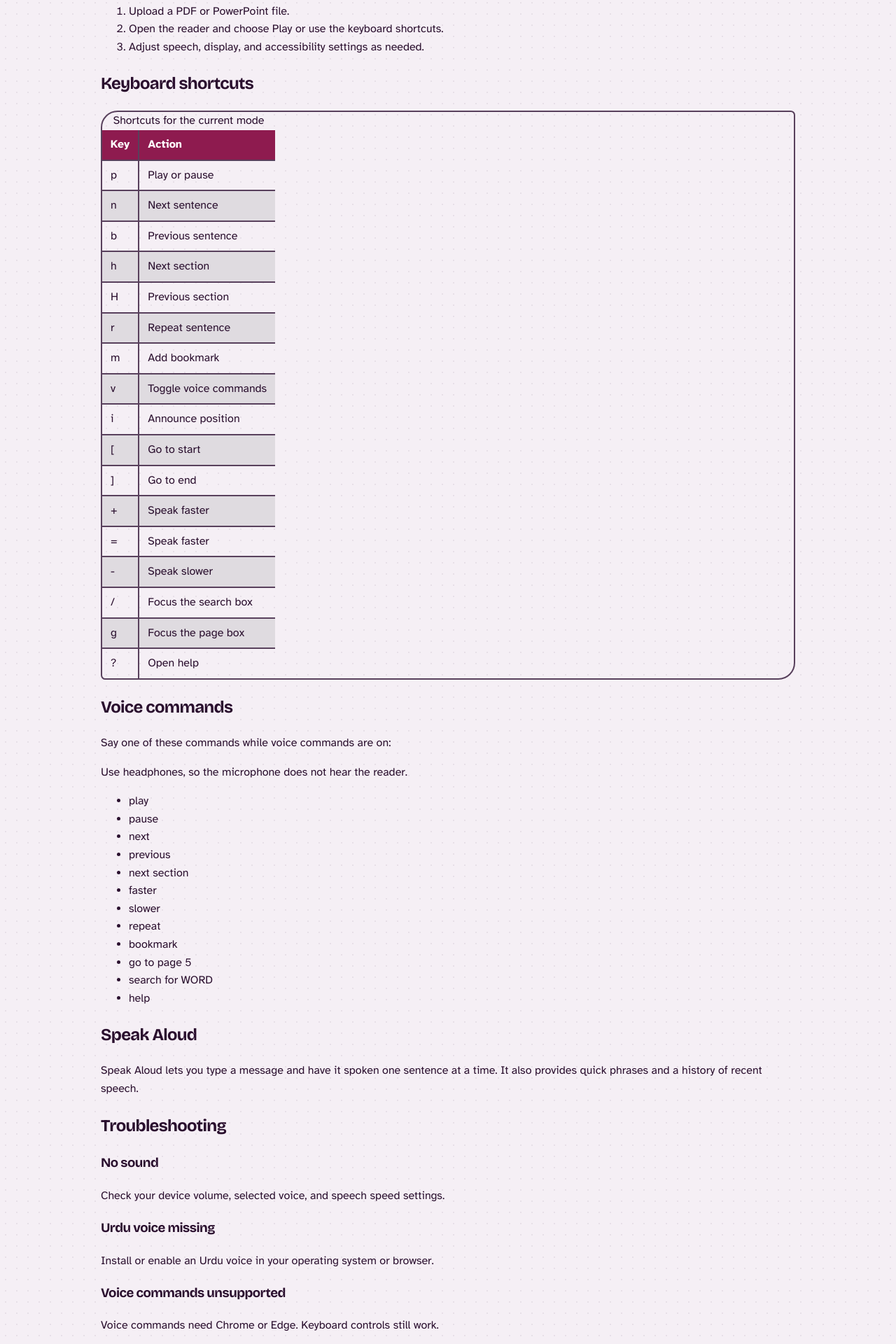
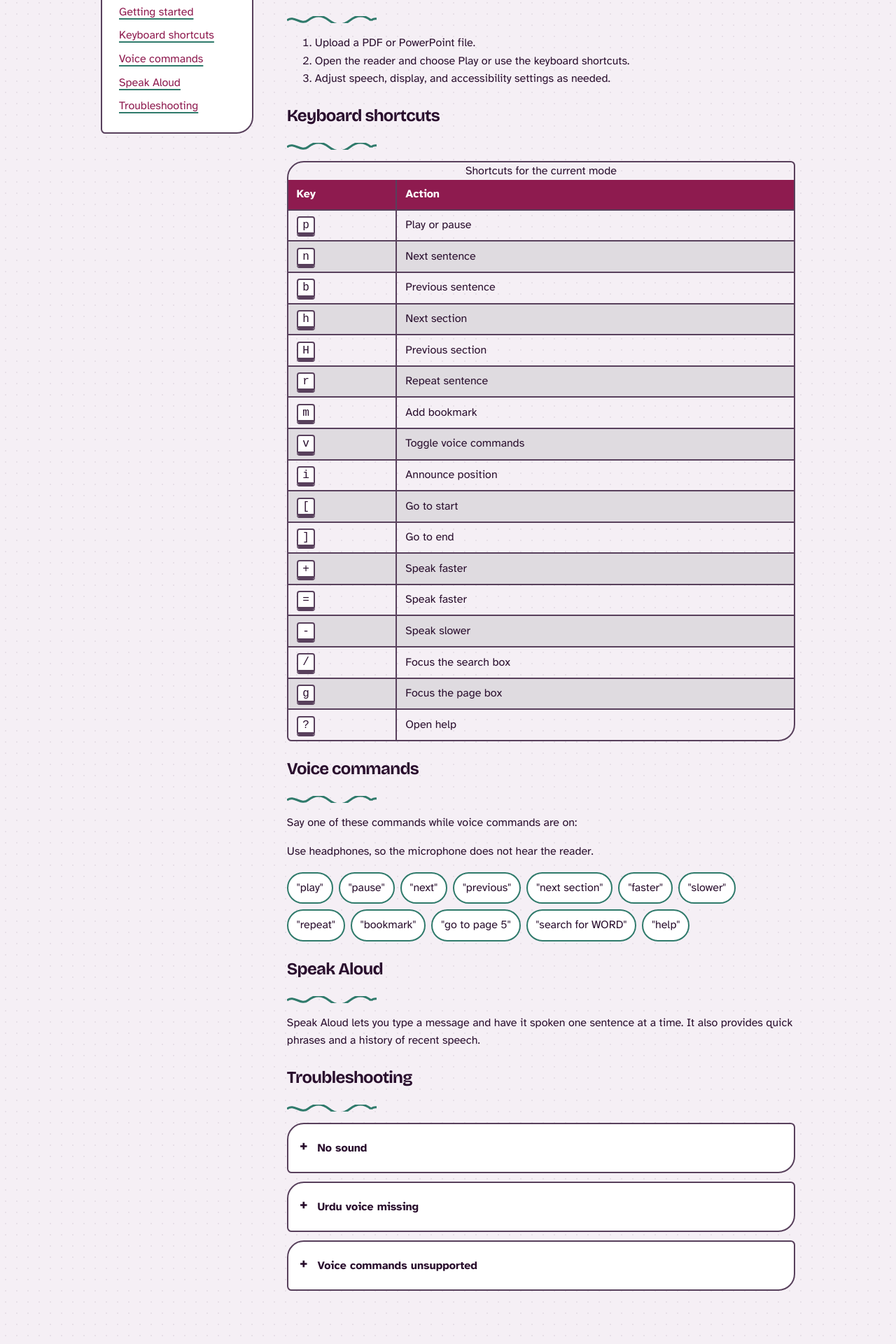
Before and after one commit to Abudora-0/Hamnawa, a React (Vite) app in the folder frontend/: page /help in a window 1280 px wide. Shown: the part 260-2180 px from the top of the page at 70% size. Built offline with nearby package versions, Linux system fonts and the light colour scheme; no server answers; a web font is replaced by a local one.

Commit message:
Improve table and disclosure accessibility

```diff
--- a/frontend/src/components/Footer.jsx
+++ b/frontend/src/components/Footer.jsx
@@ -29,11 +29,11 @@ function Footer() {
           <Link to="/help#keyboard-shortcuts">Keyboard shortcuts</Link>
           <Link to="/settings">Settings</Link>
         </nav>
-        <aside className="privacy-card panel">
+        <div className="privacy-card panel">
           <h2>Private by default</h2>
           <p>No accounts. Documents are deleted after 24 hours.</p>
           <Link className="link" to="/settings">Erase saved data in Settings</Link>
-        </aside>
+        </div>
       </div>
       <div className="footer-bottom">
         <p>Hamnawa, a university software engineering project</p>
--- a/frontend/src/pages/Help.jsx
+++ b/frontend/src/pages/Help.jsx
@@ -21,59 +21,89 @@ function Help() {
   const activeShortcuts = getShortcuts(screenReaderMode);
 
   return (
-    <section>
+    <section className="help-page">
       <h1>Help</h1>
-
+      <div className="help-layout">
+        <nav className="help-contents panel" aria-label="Help contents">
+          <strong>On this page</strong>
+          <a className="link" href="#getting-started">Getting started</a>
+          <a className="link" href="#keyboard-shortcuts">Keyboard shortcuts</a>
+          <a className="link" href="#voice-commands">Voice commands</a>
+          <a className="link" href="#speak-aloud">Speak Aloud</a>
+          <a className="link" href="#troubleshooting">Troubleshooting</a>
+        </nav>
+        <div className="help-content">
+          <section id="getting-started">
             <h2>Getting started</h2>
+            <span className="thread thread-under" aria-hidden="true" />
             <ol>
               <li>Upload a PDF or PowerPoint file.</li>
               <li>Open the reader and choose Play or use the keyboard shortcuts.</li>
               <li>Adjust speech, display, and accessibility settings as needed.</li>
             </ol>
+          </section>
 
+          <section id="keyboard-shortcuts">
             <h2>Keyboard shortcuts</h2>
+            <span className="thread thread-under" aria-hidden="true" />
+            <div className="table-wrap" role="region" aria-label="Keyboard shortcuts table" tabIndex={0}> {/* eslint-disable-line jsx-a11y/no-noninteractive-tabindex */}
               <table>
                 <caption>Shortcuts for the current mode</caption>
                 <thead>
-          <tr>
-            <th scope="col">Key</th>
-            <th scope="col">Action</th>
-          </tr>
+                  <tr><th scope="col">Key</th><th scope="col">Action</th></tr>
                 </thead>
                 <tbody>
                   {activeShortcuts.map((shortcut) => (
                     <tr key={`${shortcut.key}-${shortcut.action}`}>
-              <td>{getShortcutLabel(shortcut, screenReaderMode)}</td>
+                      <td><kbd>{getShortcutLabel(shortcut, screenReaderMode)}</kbd></td>
                       <td>{shortcut.label}</td>
                     </tr>
                   ))}
                 </tbody>
               </table>
+            </div>
+          </section>
 
+          <section id="voice-commands">
             <h2>Voice commands</h2>
+            <span className="thread thread-under" aria-hidden="true" />
             <p>Say one of these commands while voice commands are on:</p>
             <p>Use headphones, so the microphone does not hear the reader.</p>
-      <ul>
+            <ul className="say-list">
               {voiceCommands.map((command) => (
-          <li key={command}>{command}</li>
+                <li key={command}>&quot;{command}&quot;</li>
               ))}
             </ul>
+          </section>
 
+          <section id="speak-aloud">
             <h2>Speak Aloud</h2>
+            <span className="thread thread-under" aria-hidden="true" />
             <p>
-        Speak Aloud lets you type a message and have it spoken one sentence at
-        a time. It also provides quick phrases and a history of recent speech.
+              Speak Aloud lets you type a message and have it spoken one
+              sentence at a time. It also provides quick phrases and a history
+              of recent speech.
             </p>
+          </section>
 
+          <section id="troubleshooting">
             <h2>Troubleshooting</h2>
-      <h3>No sound</h3>
+            <span className="thread thread-under" aria-hidden="true" />
+            <details>
+              <summary>No sound</summary>
               <p>Check your device volume, selected voice, and speech speed settings.</p>
-      <h3>Urdu voice missing</h3>
+            </details>
+            <details>
+              <summary>Urdu voice missing</summary>
               <p>Install or enable an Urdu voice in your operating system or browser.</p>
-      <h3>Voice commands unsupported</h3>
-      <p>
-        Voice commands need Chrome or Edge. Keyboard controls still work.
-      </p>
+            </details>
+            <details>
+              <summary>Voice commands unsupported</summary>
+              <p>Voice commands need Chrome or Edge. Keyboard controls still work.</p>
+            </details>
+          </section>
+        </div>
+      </div>
     </section>
   );
 }
--- a/frontend/src/styles/base.css
+++ b/frontend/src/styles/base.css
@@ -7,7 +7,7 @@ html {
 
 html::-webkit-scrollbar,
 .reader-tools::-webkit-scrollbar,
-table::-webkit-scrollbar,
+.table-wrap::-webkit-scrollbar,
 textarea::-webkit-scrollbar {
   width: 10px;
   height: 10px;
@@ -15,7 +15,7 @@ textarea::-webkit-scrollbar {
 
 html::-webkit-scrollbar-track,
 .reader-tools::-webkit-scrollbar-track,
-table::-webkit-scrollbar-track,
+.table-wrap::-webkit-scrollbar-track,
 textarea::-webkit-scrollbar-track {
   border: 1px solid var(--border);
   background: var(--background);
@@ -23,7 +23,7 @@ textarea::-webkit-scrollbar-track {
 
 html::-webkit-scrollbar-thumb,
 .reader-tools::-webkit-scrollbar-thumb,
-table::-webkit-scrollbar-thumb,
+.table-wrap::-webkit-scrollbar-thumb,
 textarea::-webkit-scrollbar-thumb {
   border: 3px solid var(--background);
   border-radius: 999px;
@@ -32,7 +32,7 @@ textarea::-webkit-scrollbar-thumb {
 
 html::-webkit-scrollbar-thumb:hover,
 .reader-tools::-webkit-scrollbar-thumb:hover,
-table::-webkit-scrollbar-thumb:hover,
+.table-wrap::-webkit-scrollbar-thumb:hover,
 textarea::-webkit-scrollbar-thumb:hover { background: var(--accent-2); }
 
 :root[data-theme="contrast"] {
@@ -41,12 +41,12 @@ textarea::-webkit-scrollbar-thumb:hover { background: var(--accent-2); }
 
 :root[data-theme="contrast"]::-webkit-scrollbar,
 :root[data-theme="contrast"] .reader-tools::-webkit-scrollbar,
-:root[data-theme="contrast"] table::-webkit-scrollbar,
+:root[data-theme="contrast"] .table-wrap::-webkit-scrollbar,
 :root[data-theme="contrast"] textarea::-webkit-scrollbar { width: 14px; height: 14px; }
 
 :root[data-theme="contrast"]::-webkit-scrollbar-thumb,
 :root[data-theme="contrast"] .reader-tools::-webkit-scrollbar-thumb,
-:root[data-theme="contrast"] table::-webkit-scrollbar-thumb,
+:root[data-theme="contrast"] .table-wrap::-webkit-scrollbar-thumb,
 :root[data-theme="contrast"] textarea::-webkit-scrollbar-thumb { background: var(--text); }
 
 ::selection {
@@ -256,14 +256,22 @@ button:not([class]) {
 button:not([class]):hover { background: var(--highlight-bg); color: var(--highlight-text); }
 
 table {
-  display: block;
-  max-width: 100%;
-  overflow: auto;
   border-collapse: separate;
   border-spacing: 0;
   margin: 1rem 0;
+  width: 100%;
+}
+
+.table-wrap {
+  max-width: 100%;
+  overflow-x: auto;
   border: 2px solid var(--border);
   border-radius: var(--radius-petal);
+}
+
+.table-wrap table {
+  min-width: 30rem;
+  margin: 0;
 }
 th,
 td { border-right: 2px solid var(--border); border-bottom: 2px solid var(--border); padding: 0.5rem 0.75rem; text-align: left; }
@@ -317,10 +325,6 @@ kbd {
   box-shadow: 0 2px 0 var(--border);
 }
 
-details {
-  overflow: hidden;
-}
-
 summary {
   min-height: 2.75rem;
   padding: 0.5rem 0;
@@ -333,7 +337,7 @@ summary::before {
   display: inline-block;
   width: 1.25rem;
   margin-right: 0.35rem;
-  content: "+";
+  content: "+" / "";
   font-family: var(--font-heading);
   font-size: var(--text-2);
   line-height: 1;
```
Lines whose indentation alone changed are shown as unchanged.
